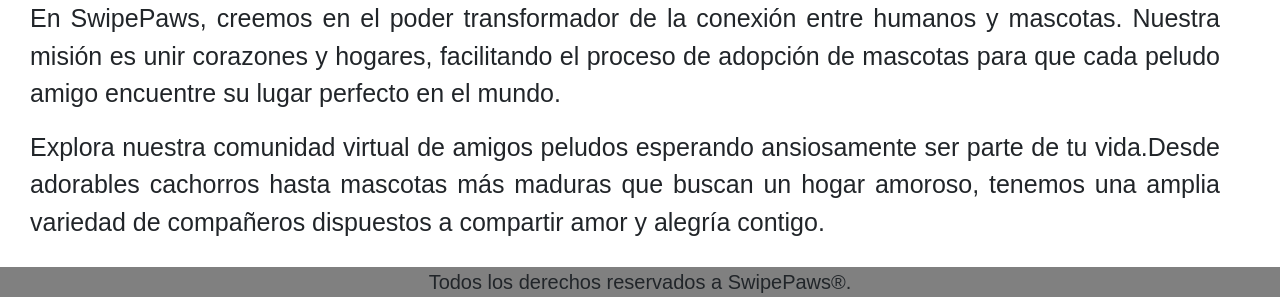
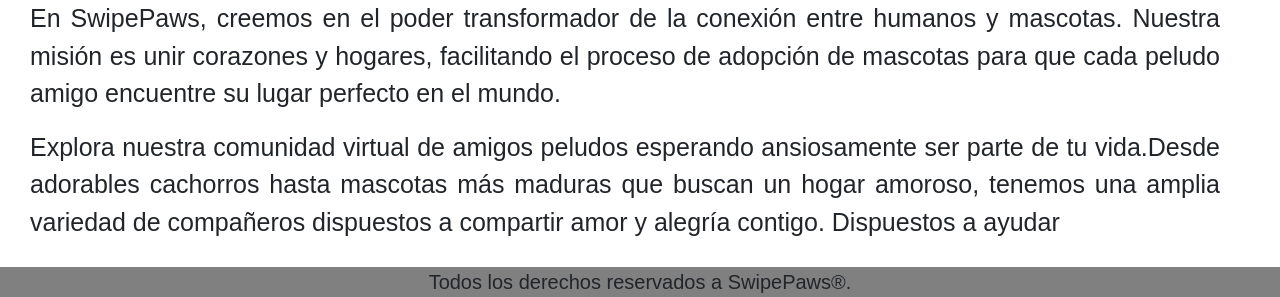
Before and after one commit to brandoncazorla2001/PreEntrega3-CAZORLA, a website: page index.html in a window 1280 px wide. Shown: the part 666-963 px from the top of the page. Drawn offline with nearby package versions, Linux system fonts and the light colour scheme.

```diff
--- a/index.html
+++ b/index.html
@@ -97,7 +97,7 @@
 
             <p>En SwipePaws, creemos en el poder transformador de la conexión entre humanos y mascotas. Nuestra misión es unir corazones y hogares, facilitando el proceso de adopción de mascotas para que cada peludo amigo encuentre su lugar perfecto en el mundo.</p>
 
-            <p>Explora nuestra comunidad virtual de amigos peludos esperando ansiosamente ser parte de tu vida.Desde adorables cachorros hasta mascotas más maduras que buscan un hogar amoroso, tenemos una amplia variedad de compañeros dispuestos a compartir amor y alegría contigo.</p>
+            <p>Explora nuestra comunidad virtual de amigos peludos esperando ansiosamente ser parte de tu vida.Desde adorables cachorros hasta mascotas más maduras que buscan un hogar amoroso, tenemos una amplia variedad de compañeros dispuestos a compartir amor y alegría contigo. Dispuestos a ayudar</p>
 
         </section>
     </div>
```
